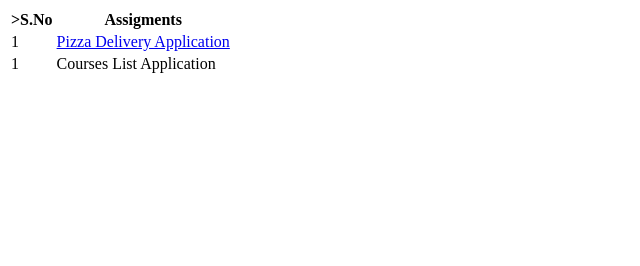
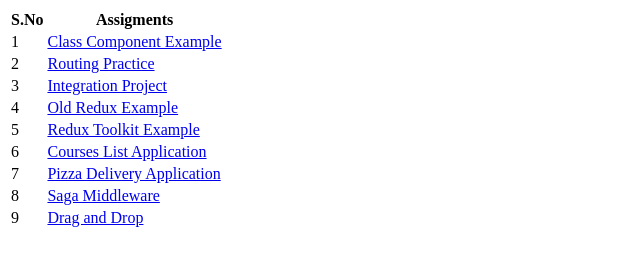
Before and after one commit to sreelekha-2/reactassignments, a plain HTML site: page index.html in a window 1280 px wide. Shown: the whole page, without its empty margins (0-640 px from the left). Drawn offline with Linux system fonts and the light colour scheme.

Commit message:
Update index.html

```diff
--- a/index.html
+++ b/index.html
@@ -10,22 +10,69 @@
     <table>
         <thead>
             <tr>
-                <th>>S.No</th>
+                <th>S.No</th>
                 <th>Assigments</th>
             </tr>
         </thead>
         <tbody>
+
+
+
+
+
             <tr>
                 <td>1</td>
+                <td><a href="https://github.com/sreelekha-2/classcomponent.git">Class Component Example</a></td>
+            </tr>
+
+            <tr>
+                <td>2</td>
+                <td><a href="https://sreelekha-2.github.io/routing-practice/">Routing Practice</a></td>
+            </tr>
+
+
+
+            <tr>
+                <td>3</td>
+                <td><a href="https://sreelekha-2.github.io/integration/">Integration Project</a></td>
+            </tr>
+
+
+
+            <tr>
+                <td>4</td>
+                <td><a href="https://github.com/sreelekha-2/oldredux.git">Old Redux Example</a></td>
+            </tr>
+
+            <tr>
+                <td>5</td>
+                <td><a href="https://github.com/sreelekha-2/reduxtoolkit.git">Redux Toolkit Example</a></td>
+            </tr>
+
+            <tr>
+                <td>6</td>
+                <td><a href="https://github.com/sreelekha-2/courselist.git">Courses List Application</a></td>
+            </tr>
+
+            <tr>
+                <td>7</td>
                 <td><a href="https://github.com/sreelekha-2/pizza.git">Pizza Delivery Application</a></td>
             </tr>
 
+
             <tr>
-                <td>1</td>
-                <td><a href="https://github.com/sreelekha-2/courselist.git"></a>Courses List Application</td>
+                <td>8</td>
+                <td><a href="https://github.com/sreelekha-2/sagamiddleware.git">Saga Middleware</a></td>
+            </tr>
+
+            <tr>
+                <td>9</td>
+                <td><a href="https://github.com/sreelekha-2/dragdrop.git">Drag and Drop</a></td>
             </tr>
 
         </tbody>
     </table>
+
+
 </body>
 </html>
```
